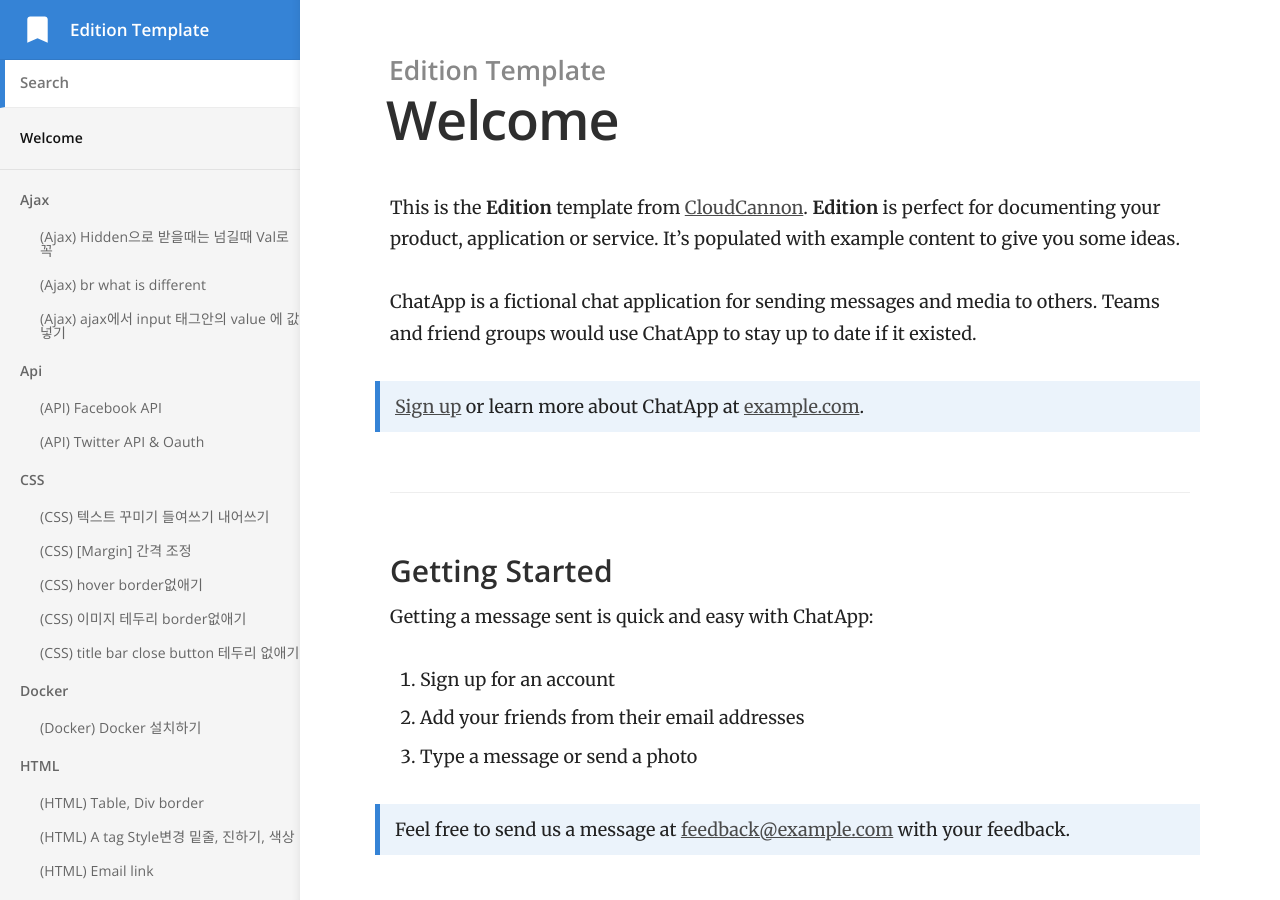
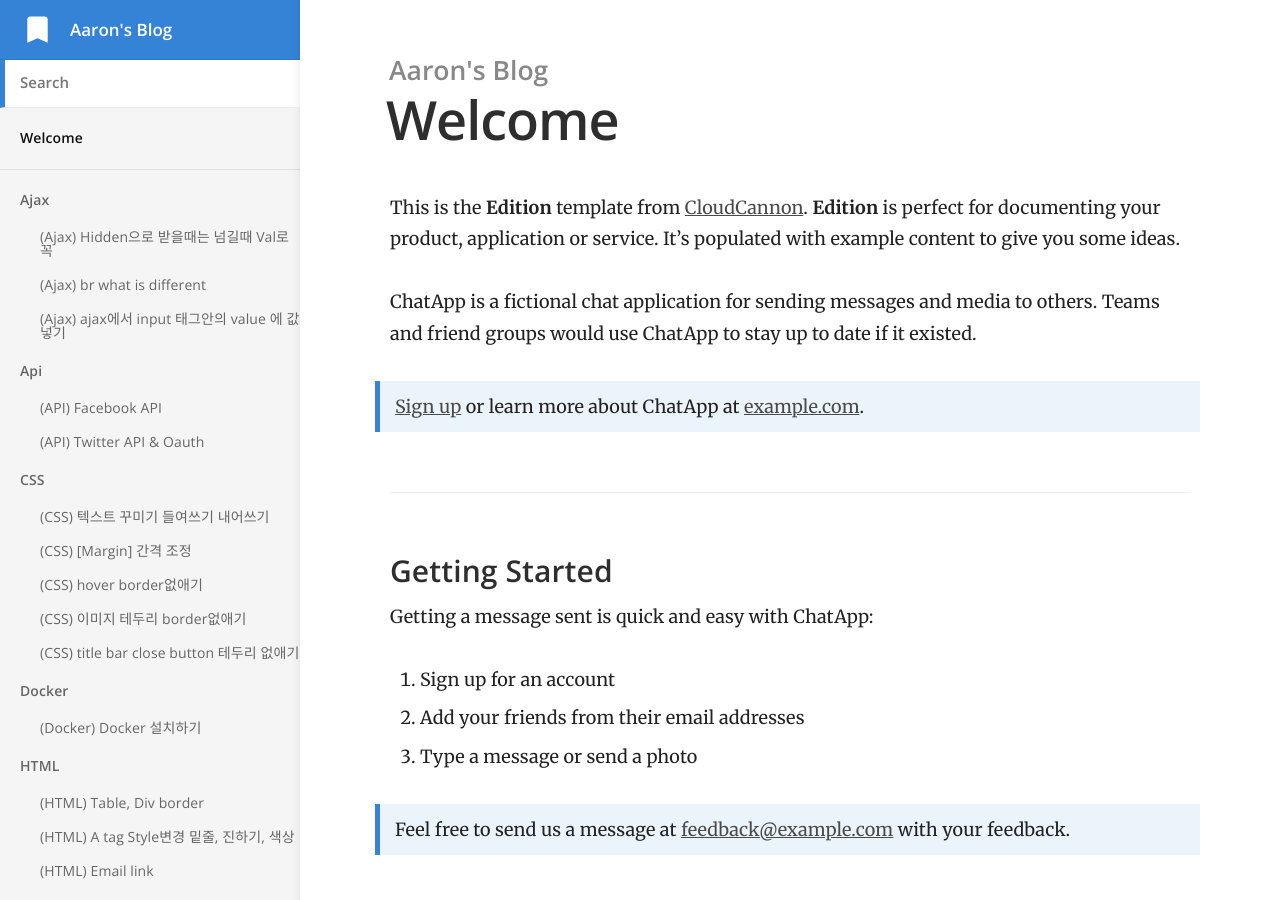
Before and after one commit to jfluke1414/jfluke1414.github.io, a Jekyll site: the page built from index.md, in a window 1280 px wide and 900 px high. Built offline with Jekyll 4.4.1, drawn with Linux system fonts in a browser that asks for light colours.

Commit message:
all update

```diff
--- a/_config.yml
+++ b/_config.yml
@@ -2,7 +2,7 @@
 # Site
 
 
-title: Edition Template
+title: Aaron's Blog
 url: "https://jfluke1414.github.io"
 baseurl:
 google_analytics_key:
```
